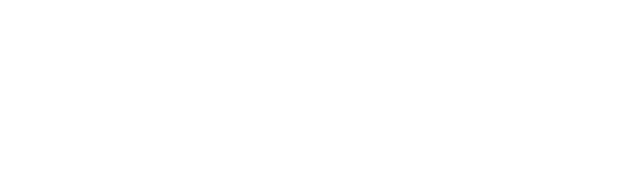
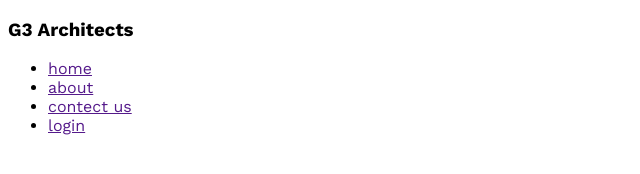
Before and after one commit to nomangit111/g3-architect-webpage, a plain HTML site: page index.html in a window 1280 px wide. Shown: the whole page, without its empty margins (0-640 px from the left). Drawn offline with nearby package versions, Linux system fonts and the light colour scheme.

Commit message:
added work sens my css file

```diff
--- a/index.html
+++ b/index.html
@@ -4,8 +4,25 @@
     <meta charset="UTF-8">
     <meta name="viewport" content="width=device-width, initial-scale=1.0">
     <title>architects webpage</title>
+    <link rel="stylesheet" href="style/architects.css">
 </head>
 <body>
+    <header>
+      <nav >
+          <h3>G3 Architects</h3>
+          <ul>
+           <li><a href="">home</a></li>
+           <li><a href="">about</a></li>
+           <li><a href="">contect us</a></li>
+           <li><a href="">login</a></li>
+          </ul>
+      </nav>
+    </header>
+    <main>
 
+    </main>
+    <footer>
+
+    </footer>
 </body>
 </html>
--- a/style/architects.css
+++ b/style/architects.css
@@ -0,0 +1,7 @@
+
+  @import url('https://fonts.googleapis.com/css2?family=Lato:wght@700&family=Work+Sans:wght@400;600;700;800&display=swap');
+
+  *{
+    font-family: 'Lato', sans-serif;
+    font-family: 'Work Sans', sans-serif;
+  }
```
